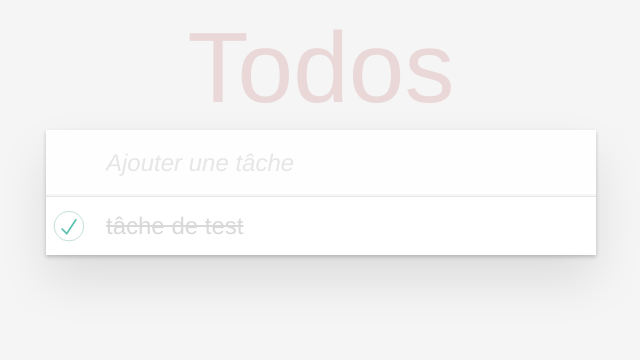
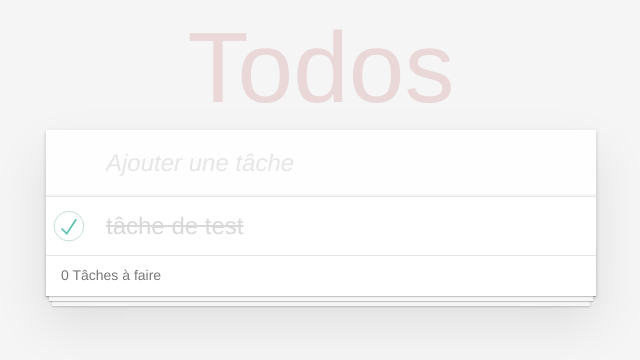
Before and after one commit to aureliasegarra/v-todos, a Vue app: page / in a window 1280 px wide. Shown: the top 360 px of the page, without its empty margins (319-959 px from the left). Built offline with nearby package versions, Linux system fonts and the light colour scheme.

Commit message:
add counter for remaining tasks

```diff
--- a/src/components/Todos.vue
+++ b/src/components/Todos.vue
@@ -25,6 +25,9 @@
                 </li>
             </ul>
         </div>
+        <footer class="footer">
+            <span class="todo-count"><strong>{{ remaining }}</strong> Tâches à faire</span>
+        </footer>
     </section>
 </template>
 
@@ -48,6 +51,11 @@
                })
                this.newTodo = ''
            }
+       },
+       computed: {
+           remaining () {
+               return this.todos.filter(todo => !todo.completed).length
+           }
        }
     }
 </script>
```
